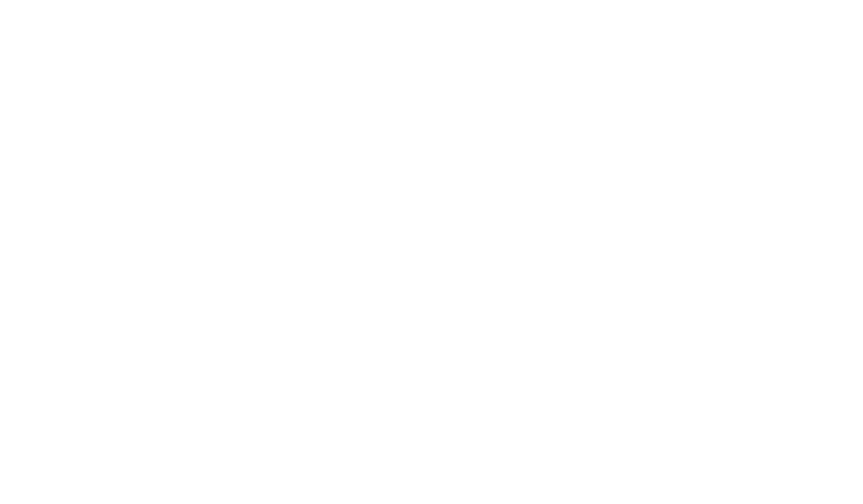
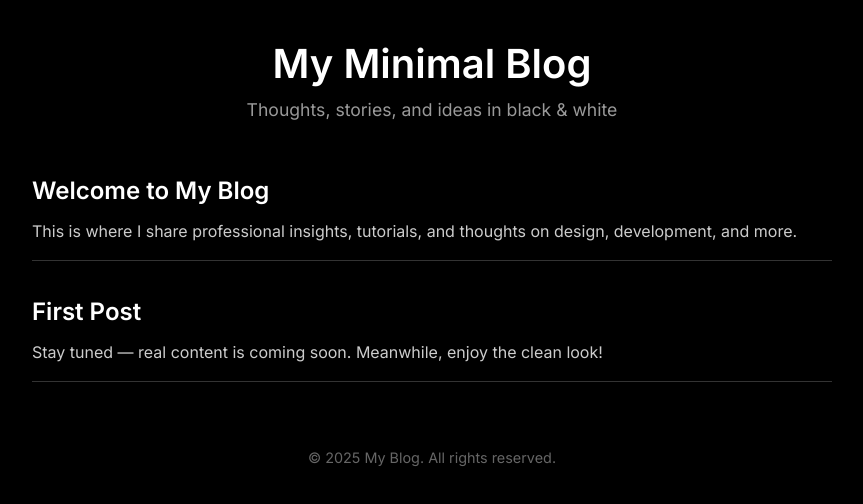
Before and after one commit to Tommieirl/tommiegg, a plain HTML site: page index.html in a window 1280 px wide. Shown: the whole page, without its empty margins (208-1071 px from the left). Drawn offline with Linux system fonts and the light colour scheme.

Commit message:
add html and css

```diff
--- a/index.html
+++ b/index.html
@@ -1,12 +1,35 @@
 <!DOCTYPE html>
 <html lang="en">
 <head>
-    <meta charset="UTF-8">
-    <meta name="viewport" content="width=device-width, initial-scale=1.0">
-   <import href="style.css">
-    <title>TommieGoodGame</title>
+  <meta charset="UTF-8" />
+  <meta name="viewport" content="width=device-width, initial-scale=1.0" />
+  <title>My Blog</title>
+
+  <!-- Google Font: Inter -->
+  <link href="https://fonts.googleapis.com/css2?family=Inter:wght@400;600&display=swap" rel="stylesheet" />
+    <link rel="stylesheet" href="style.css">
+
 </head>
 <body>
+  <header>
+    <h1>My Minimal Blog</h1>
+    <p>Thoughts, stories, and ideas in black & white</p>
+  </header>
 
+  <main>
+    <article>
+      <h2>Welcome to My Blog</h2>
+      <p>This is where I share professional insights, tutorials, and thoughts on design, development, and more.</p>
+    </article>
+
+    <article>
+      <h2>First Post</h2>
+      <p>Stay tuned — real content is coming soon. Meanwhile, enjoy the clean look!</p>
+    </article>
+  </main>
+
+  <footer>
+    &copy; 2025 My Blog. All rights reserved.
+  </footer>
 </body>
 </html>
--- /dev/null
+++ b/style.css
@@ -0,0 +1,87 @@
+:root {
+  --bg-color: #000;
+  --text-color: #fff;
+  --accent-color: #999;
+  --font: "Inter", sans-serif;
+}
+
+* {
+  margin: 0;
+  padding: 0;
+  box-sizing: border-box;
+}
+
+body {
+  background-color: var(--bg-color);
+  color: var(--text-color);
+  font-family: var(--font);
+  line-height: 1.6;
+  padding: 2rem;
+}
+
+header {
+  text-align: center;
+  margin-bottom: 3rem;
+}
+
+header h1 {
+  font-size: 2.5rem;
+  font-weight: 600;
+}
+
+header p {
+  font-size: 1.1rem;
+  color: var(--accent-color);
+}
+
+main {
+  max-width: 800px;
+  margin: 0 auto;
+}
+
+article {
+  margin-bottom: 2rem;
+  border-bottom: 1px solid #333;
+  padding-bottom: 1rem;
+}
+
+article h2 {
+  font-size: 1.5rem;
+  font-weight: 600;
+}
+
+article p {
+  margin-top: 0.5rem;
+  color: #ccc;
+}
+
+footer {
+  text-align: center;
+  margin-top: 4rem;
+  font-size: 0.9rem;
+  color: #666;
+}
+
+@media (max-width: 768px) {
+  header h1 {
+    font-size: 2rem;
+  }
+
+  article h2 {
+    font-size: 1.3rem;
+  }
+
+  body {
+    padding: 1rem;
+  }
+}
+
+@media (max-width: 480px) {
+  header h1 {
+    font-size: 1.7rem;
+  }
+
+  header p {
+    font-size: 1rem;
+  }
+}
```
Also changed, not shown: New Text Document.txt (deleted).
